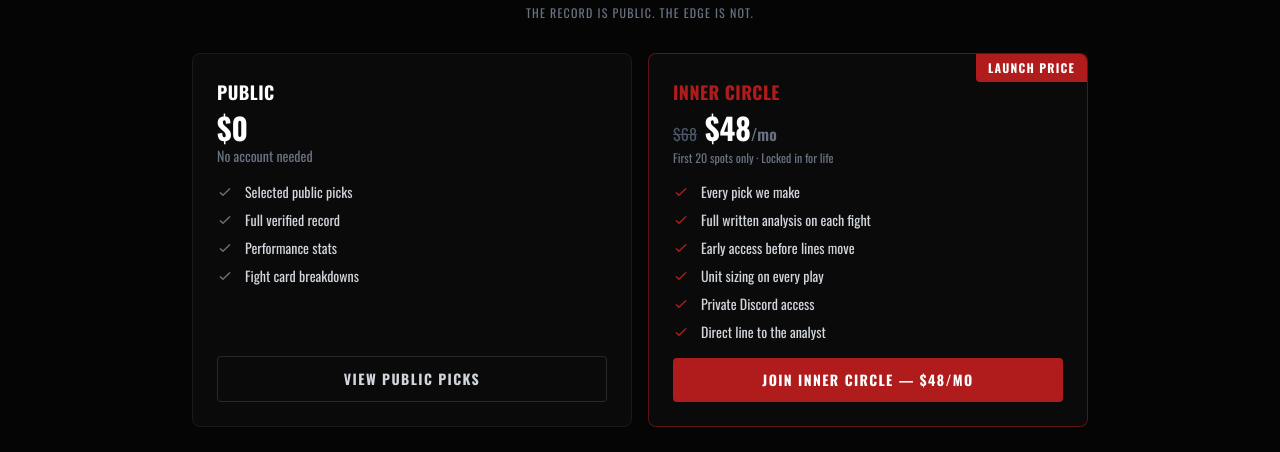
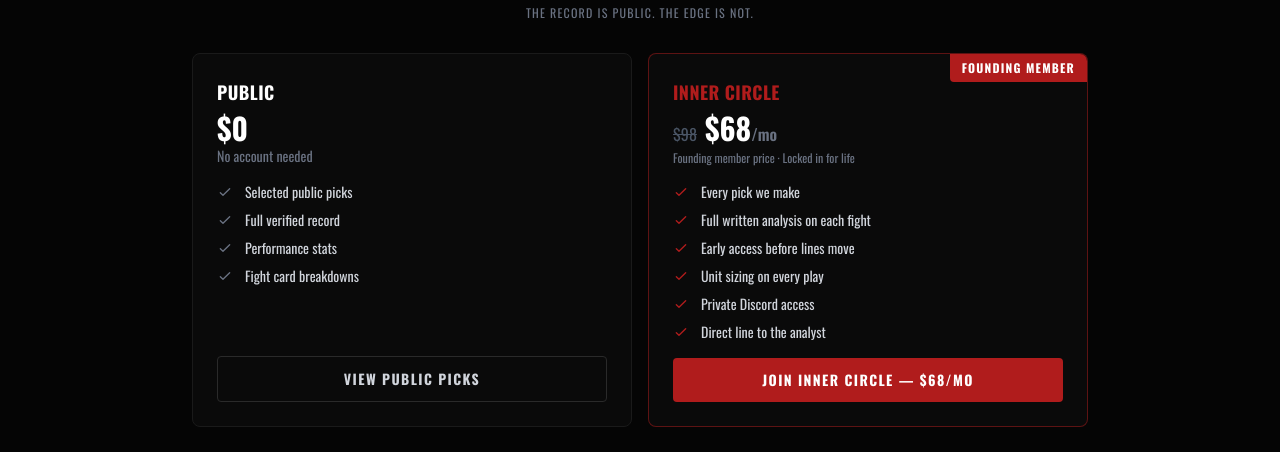
Before and after one commit to novaterradigital-ai/fighttheory, a Next.js app: page / in a window 1280 px wide. Shown: the part 1256-1708 px from the top of the page. Built offline with nearby package versions, Linux system fonts and the light colour scheme; no server answers.

Commit message:
Update pricing to 8/mo, 8 regular, remove first 20 spots messaging

```diff
--- a/src/app/inner-circle/page.tsx
+++ b/src/app/inner-circle/page.tsx
@@ -3,9 +3,8 @@
 import { useState } from 'react'
 import Navbar from '@/components/Navbar'
 
-const LAUNCH_PRICE = 48
-const REGULAR_PRICE = 68
-const LAUNCH_SPOTS = 20
+const LAUNCH_PRICE = 68
+const REGULAR_PRICE = 98
 
 const features = [
   'Every pick we make — nothing held back',
@@ -76,7 +75,7 @@ export default function VIPPage() {
           <div className="bg-[#b01c1c]/10 border border-[#b01c1c]/40 rounded-lg px-5 py-4 flex items-center gap-4">
             <div className="w-2 h-2 rounded-full bg-[#b01c1c] animate-pulse flex-shrink-0" />
             <p className="text-sm text-gray-300 leading-snug">
-              <span className="text-white font-bold">Launch pricing — {LAUNCH_SPOTS} spots only.</span>{' '}
+              <span className="text-white font-bold">Founding member pricing.</span>{' '}
               Lock in ${LAUNCH_PRICE}/mo before it goes to ${REGULAR_PRICE}. Price is guaranteed for life as long as you stay subscribed.
             </p>
           </div>
@@ -97,7 +96,7 @@ export default function VIPPage() {
           <div className="bg-[#0a0a0a] border border-[#b01c1c]/50 rounded-lg overflow-hidden">
             {/* Card Header */}
             <div className="bg-[#b01c1c] px-8 py-5 text-center">
-              <p className="text-white/70 font-bold uppercase tracking-widest text-xs mb-2">Inner Circle — Launch Price</p>
+              <p className="text-white/70 font-bold uppercase tracking-widest text-xs mb-2">Inner Circle — Founding Member Price</p>
               <div className="flex items-center justify-center gap-3">
                 <p className="text-white/40 text-2xl font-bold line-through">${REGULAR_PRICE}</p>
                 <p className="text-white text-5xl font-black">
@@ -140,7 +139,7 @@ export default function VIPPage() {
                     Redirecting...
                   </>
                 ) : (
-                  `Lock In $${LAUNCH_PRICE}/mo — ${LAUNCH_SPOTS} Spots Only`
+                  `Join Inner Circle — $${LAUNCH_PRICE}/mo`
                 )}
               </button>
 
--- a/src/app/page.tsx
+++ b/src/app/page.tsx
@@ -35,7 +35,7 @@ export default function HomePage() {
               href="/inner-circle"
               className="flex-1 py-4 bg-[#b01c1c] text-white font-black uppercase tracking-widest text-sm rounded hover:bg-[#8b1010] transition-colors duration-200 text-center"
             >
-              Join Inner Circle — $48/mo
+              Join Inner Circle — $68/mo
             </Link>
           </div>
         </div>
@@ -51,7 +51,7 @@ export default function HomePage() {
             href="/inner-circle"
             className="py-4 bg-[#b01c1c] text-white font-black uppercase tracking-widest text-sm rounded hover:bg-[#8b1010] transition-colors duration-200 text-center"
           >
-            Join Inner Circle — $48/mo
+            Join Inner Circle — $68/mo
           </Link>
         </div>
       </section>
@@ -145,15 +145,15 @@ export default function HomePage() {
             {/* Inner Circle */}
             <div className="bg-[#0a0a0a] border border-[#b01c1c]/50 rounded-lg p-6 flex flex-col gap-4 relative overflow-hidden">
               <div className="absolute top-0 right-0 bg-[#b01c1c] text-white text-xs font-black uppercase tracking-widest px-3 py-1.5 rounded-bl">
-                Launch Price
+                Founding Member
               </div>
               <div>
                 <h3 className="text-lg font-black uppercase tracking-wide text-[#b01c1c] mb-1">Inner Circle</h3>
                 <div className="flex items-baseline gap-2">
-                  <p className="text-base text-gray-600 line-through">$68</p>
-                  <p className="text-3xl font-black text-white">$48<span className="text-base text-gray-500 font-semibold">/mo</span></p>
+                  <p className="text-base text-gray-600 line-through">$98</p>
+                  <p className="text-3xl font-black text-white">$68<span className="text-base text-gray-500 font-semibold">/mo</span></p>
                 </div>
-                <p className="text-gray-500 text-xs mt-1">First 20 spots only · Locked in for life</p>
+                <p className="text-gray-500 text-xs mt-1">Founding member price · Locked in for life</p>
               </div>
               <ul className="flex flex-col gap-2">
                 {[
@@ -176,7 +176,7 @@ export default function HomePage() {
                 href="/inner-circle"
                 className="mt-auto block text-center px-6 py-3 bg-[#b01c1c] text-white font-black uppercase tracking-widest text-sm rounded hover:bg-[#8b1010] transition-colors duration-200"
               >
-                Join Inner Circle — $48/mo
+                Join Inner Circle — $68/mo
               </Link>
             </div>
           </div>
--- a/src/app/picks/page.tsx
+++ b/src/app/picks/page.tsx
@@ -121,7 +121,7 @@ export default function PicksPage() {
               href="/inner-circle"
               className="inline-block px-8 py-3 bg-[#b01c1c] text-white font-black uppercase tracking-widest text-sm rounded hover:bg-[#8b1010] transition-colors duration-200 cursor-pointer"
             >
-              Join Inner Circle — $48/mo
+              Join Inner Circle — $68/mo
             </Link>
           </div>
         </div>
--- a/src/app/vip/page.tsx
+++ b/src/app/vip/page.tsx
@@ -89,7 +89,7 @@ export default function VIPPage() {
             <div className="bg-[#b01c1c] px-8 py-5 text-center">
               <p className="text-white font-black uppercase tracking-widest text-sm mb-1">VIP Membership</p>
               <p className="text-white text-5xl font-black">
-                $48<span className="text-xl font-semibold opacity-70">/mo</span>
+                $68<span className="text-xl font-semibold opacity-70">/mo</span>
               </p>
               <p className="text-white/70 text-xs mt-1">Cancel anytime, no contracts</p>
             </div>
@@ -127,7 +127,7 @@ export default function VIPPage() {
                     Redirecting to Checkout...
                   </>
                 ) : (
-                  'Subscribe — $48/mo'
+                  'Subscribe — $68/mo'
                 )}
               </button>
 
```
